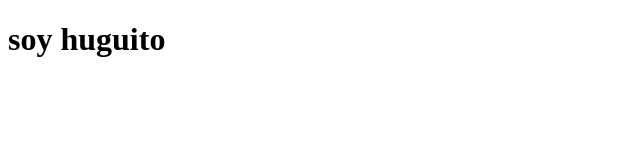
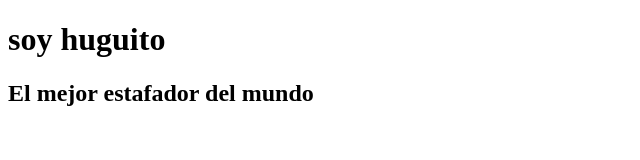
Before and after one commit to Alemar16/huguito, a plain HTML site: page index.html in a window 1280 px wide. Shown: the whole page, without its empty margins (0-640 px from the left). Drawn offline with Linux system fonts and the light colour scheme.

Commit message:
agregue un h2

```diff
--- a/index.html
+++ b/index.html
@@ -7,5 +7,6 @@
 </head>
 <body>
     <h1>soy huguito</h1>
+    <h2>El mejor estafador del mundo</h2>
 </body>
 </html>
```
